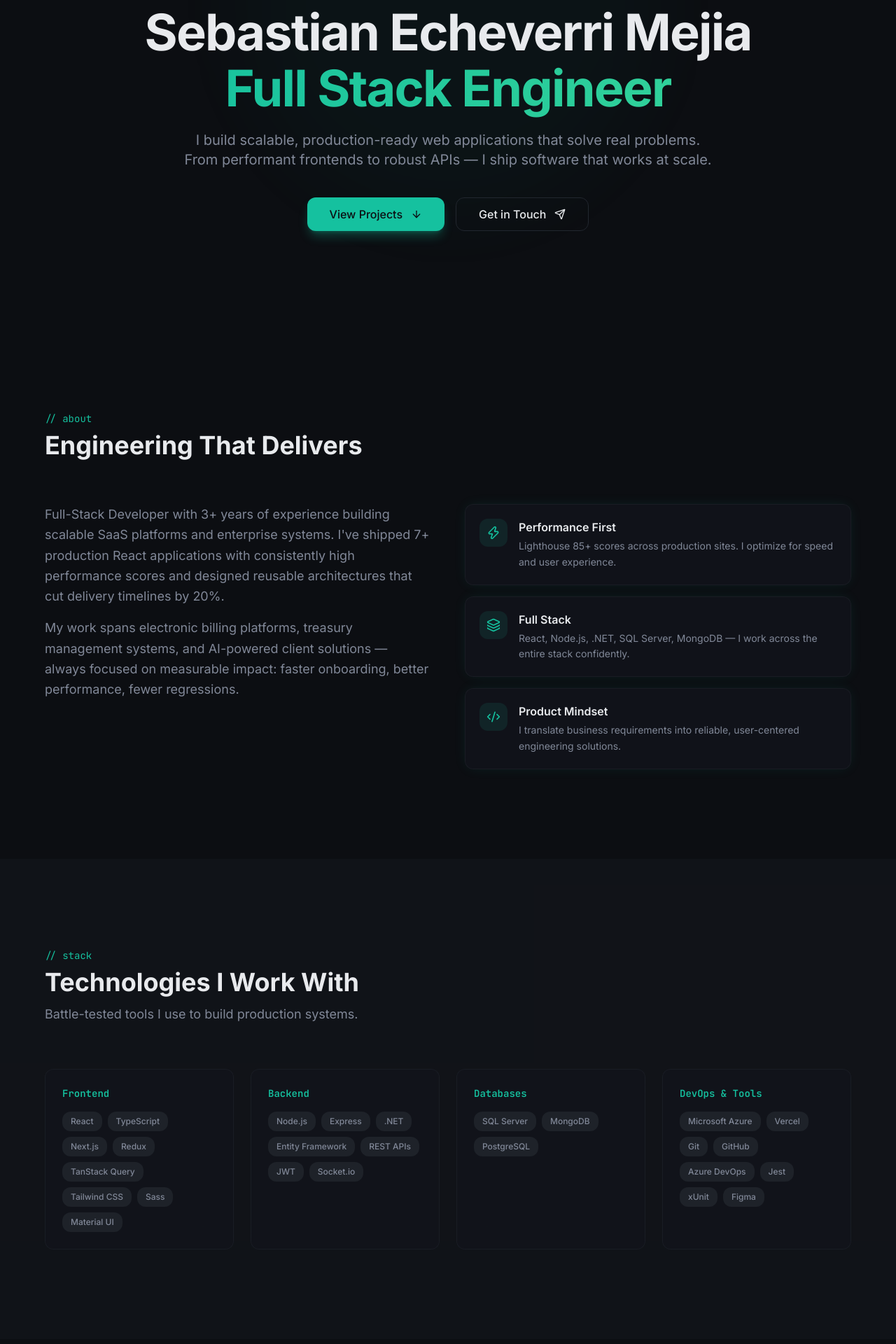
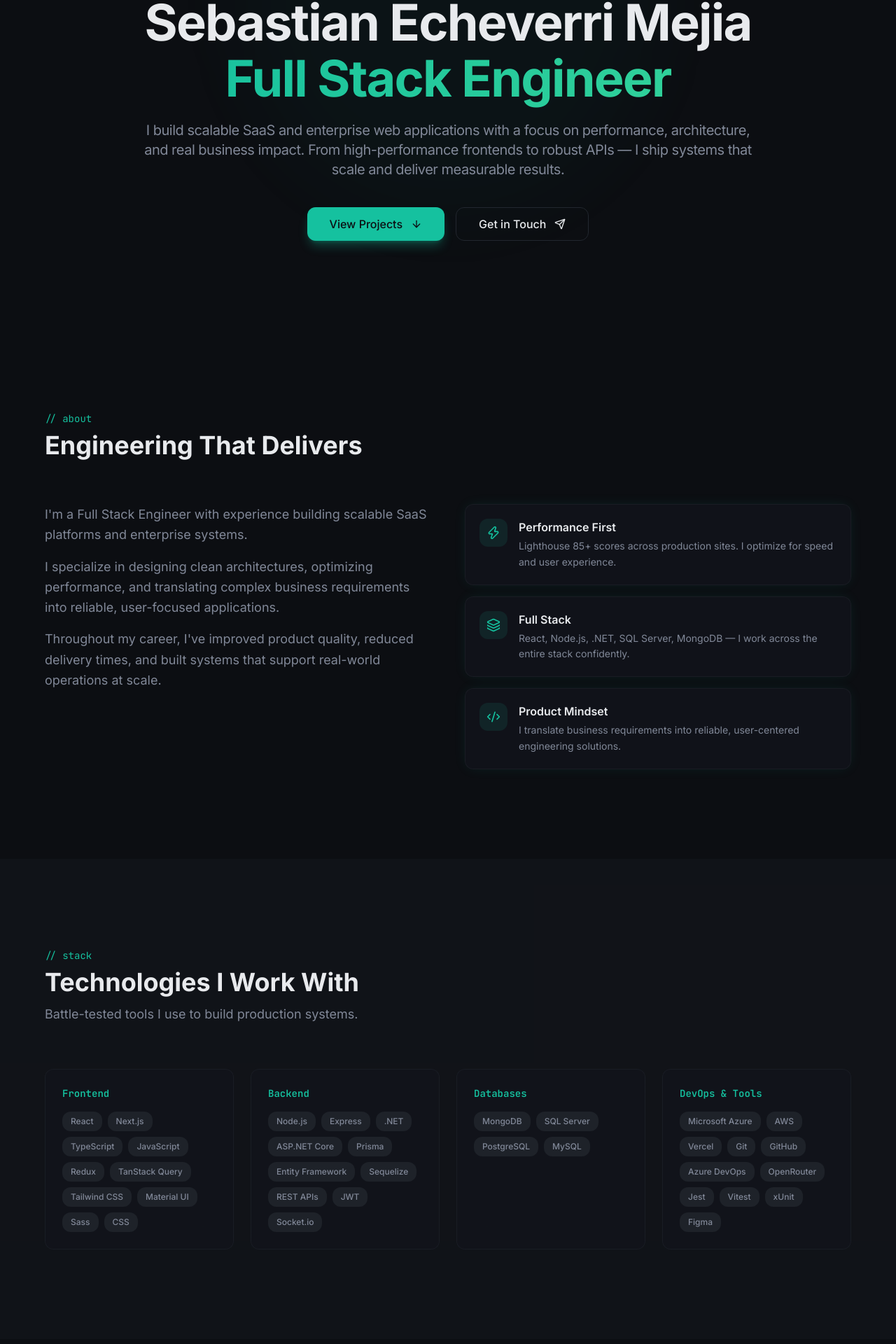
Before and after one commit to SebastianEM98/my-portfolio, a Next.js app: page / in a window 1280 px wide. Shown: the part 260-2180 px from the top of the page at 70% size. Built offline with nearby package versions, Linux system fonts and the light colour scheme.

Commit message:
Text updates

```diff
--- a/src/app/components/About.tsx
+++ b/src/app/components/About.tsx
@@ -10,13 +10,13 @@ export const About = () => (
             <div className="grid md:grid-cols-2 gap-12 items-start">
                 <AnimatedSection delay={0.1}>
                     <p className="text-muted-foreground text-lg leading-relaxed mb-4">
-                        Full-Stack Developer with 3+ years of experience building scalable SaaS platforms and enterprise systems.
-                        I've shipped 7+ production React applications with consistently high performance scores
-                        and designed reusable architectures that cut delivery timelines by 20%.
+                        I'm a Full Stack Engineer with experience building scalable SaaS platforms and enterprise systems.
+                    </p>
+                    <p className="text-muted-foreground text-lg leading-relaxed mb-4">
+                        I specialize in designing clean architectures, optimizing performance, and translating complex business requirements into reliable, user-focused applications.
                     </p>
                     <p className="text-muted-foreground text-lg leading-relaxed">
-                        My work spans electronic billing platforms, treasury management systems, and AI-powered client solutions —
-                        always focused on measurable impact: faster onboarding, better performance, fewer regressions.
+                        Throughout my career, I've improved product quality, reduced delivery times, and built systems that support real-world operations at scale.
                     </p>
                 </AnimatedSection>
 
--- a/src/app/components/Contact.tsx
+++ b/src/app/components/Contact.tsx
@@ -6,7 +6,7 @@ import { contactLinks } from "../data/contact.data";
 export const Contact = () => (
     <section id="contact" className="section-padding">
         <div className="max-w-4xl mx-auto text-center">
-            <SectionHeading label="// contact" title="Let's Build Something" description="I'm open to full-time roles, contract work, and interesting collaborations." />
+            <SectionHeading label="// contact" title="Let's Build Something" description="I'm open to full-time roles, freelance work, and interesting collaborations. If you're building something meaningful or need help scaling your product — let's talk." />
 
             <div className="grid sm:grid-cols-3 gap-5 mb-10">
                 {contactLinks.map((link, i) => (
@@ -31,8 +31,8 @@ export const Contact = () => (
             </div>
 
             <AnimatedSection delay={0.3}>
-                <a href="mailto:sebastianecheverri.dev@gmailink.com" className="inline-flex items-center justify-center gap-2 whitespace-nowrap h-12 px-8 text-base font-medium rounded-xl bg-primary text-primary-foreground shadow-lg shadow-primary/30 hover:bg-primary/90 hover:shadow-xl hover:shadow-primary/40 hover:-translate-y-0.5 transition-all duration-200">
-                    <Mail className="mr-2 h-4 w-4" /> Send me an email
+                <a href="mailto:sebastianecheverri.dev@gmail.com" className="inline-flex items-center justify-center gap-2 whitespace-nowrap h-12 px-8 text-base font-medium rounded-xl bg-primary text-primary-foreground shadow-lg shadow-primary/30 hover:bg-primary/90 hover:shadow-xl hover:shadow-primary/40 hover:-translate-y-0.5 transition-all duration-200">
+                    <Mail className="mr-2 h-4 w-4" /> Let's work together
                 </a>
             </AnimatedSection>
         </div>
--- a/src/app/components/Experience.tsx
+++ b/src/app/components/Experience.tsx
@@ -1,44 +1,7 @@
+import { jobsExperience } from "../data/experience.data";
 import { AnimatedSection } from "./AnimatedSection";
 import { SectionHeading } from "./SectionHeading";
 import { GraduationCap } from "lucide-react";
-
-const jobs = [
-    {
-        role: "Full-Stack Developer",
-        company: "Fuel Web Marketing",
-        location: "St. Petersburg, FL",
-        period: "Nov 2024 \u2013 Present",
-        achievements: [
-            "Shipped 7 React production sites with Lighthouse scores of 85+ across all metrics",
-            "Designed reusable architecture cutting delivery time by ~20%",
-            "Integrated AI-powered chat (LLMs via OpenRouter) driving new client acquisition",
-            "Built secure REST APIs with Node.js, Express, and JWT",
-        ],
-    },
-    {
-        role: "Full-Stack Developer",
-        company: "Binapps S.A.S",
-        location: "Manizales, Colombia",
-        period: "Jan 2023 \u2013 Nov 2024",
-        achievements: [
-            "Built scalable features for a multi-tenant SaaS electronic billing platform",
-            "Automated client onboarding — reduced activation time by 50%",
-            "Contributed to ERP modules with React and .NET",
-            "Optimized SQL Server procedures for significant performance gains",
-        ],
-    },
-    {
-        role: "Full-Stack Developer",
-        company: "Centro Galerías Plaza de Mercado",
-        location: "Manizales, Colombia",
-        period: `Jan 2022 \u2013 Dec 2022`,
-        achievements: [
-            "Migrated treasury operations from Excel to a centralized web application",
-            "Built real-time notification system with Socket.io",
-            "Implemented JWT-based role-based authentication",
-        ],
-    },
-];
 
 export const Experience = () => (
     <section id="experience" className="section-padding bg-surface/50">
@@ -50,7 +13,7 @@ export const Experience = () => (
                 <div className="absolute left-4 md:left-6 top-0 bottom-0 w-px bg-border hidden md:block" />
 
                 <div className="space-y-8">
-                    {jobs.map((job, i) => (
+                    {jobsExperience.map((job, i) => (
                         <AnimatedSection key={job.company} delay={i * 0.1}>
                             <div className="flex gap-4 md:gap-8">
                                 <div className="hidden md:flex shrink-0 w-12 justify-center relative z-10">
@@ -60,14 +23,18 @@ export const Experience = () => (
                                     <div className="flex flex-col sm:flex-row sm:items-center sm:justify-between gap-1 mb-3">
                                         <div>
                                             <h3 className="text-lg font-bold text-foreground">{job.role}</h3>
-                                            <p className="text-primary font-medium text-sm">{job.company} · {job.location}</p>
+                                            <p className="text-primary font-medium text-sm">
+                                                {job.company} · {job.location}
+                                            </p>
                                         </div>
-                                        <span className="font-mono text-xs text-muted-foreground shrink-0">{job.period}</span>
+                                        <span className="font-mono text-xs text-muted-foreground shrink-0">
+                                            {job.period}
+                                        </span>
                                     </div>
-                                    <ul className="space-y-3">
-                                        {job.achievements.map((a) => (
-                                            <li key={a} className="text-sm text-muted-foreground flex items-start gap-2">
-                                                <span className="text-primary shrink-0">▸</span> {a}
+                                    <ul className="space-y-3 max-w-3xl">
+                                        {job.achievements.map((achievement) => (
+                                            <li key={achievement} className="text-sm text-muted-foreground flex items-start gap-2">
+                                                <span className="text-primary shrink-0">▸</span> {achievement}
                                             </li>
                                         ))}
                                     </ul>
--- a/src/app/components/Hero.tsx
+++ b/src/app/components/Hero.tsx
@@ -26,9 +26,9 @@ export const Hero = () => (
                 </h1>
 
                 {/* Description */}
-                <p className="text-lg md:text-xl text-muted-foreground max-w-3xl mx-auto mb-10 leading-relaxed">
-                    I build scalable, production-ready web applications that solve real problems.
-                    From performant frontends to robust APIs — I ship software that works at scale.
+                <p className="text-lg md:text-xl text-muted-foreground max-w-4xl mx-auto mb-10 leading-relaxed tracking-tight">
+                    I build scalable SaaS and enterprise web applications with a focus on performance, architecture, and real business impact.
+                    From high-performance frontends to robust APIs — I ship systems that scale and deliver measurable results.
                 </p>
 
                 {/* Buttons */}
--- /dev/null
+++ b/src/app/data/experience.data.ts
@@ -0,0 +1,39 @@
+import { jobExperience } from "../types";
+
+export const jobsExperience: jobExperience[] = [
+    {
+        role: "Full-Stack Developer",
+        company: "Fuel Web Marketing",
+        location: "St. Petersburg, FL",
+        period: "Nov 2024 \u2013 Present",
+        achievements: [
+            "Built and deployed 7 high-performance React applications with Lighthouse scores of 85+ and perfect scores in SEO, accessibility, and best practices.",
+            "Designed a reusable component architecture that reduced delivery time by ~20% across projects.",
+            "Integrated AI-powered chat solutions using LLMs, increasing user engagement and helping attract new clients.",
+            "Developed secure REST APIs with Node.js, Express and JWT for dynamic content and form workflows.",
+        ],
+    },
+    {
+        role: "Full-Stack Developer",
+        company: "Binapps S.A.S",
+        location: "Manizales, Colombia",
+        period: "Jan 2023 \u2013 Nov 2024",
+        achievements: [
+            "Developed scalable features for a multi-tenant electronic billing SaaS platform used by enterprise clients.",
+            "Automated client onboarding processes, reducing activation time by 50%.",
+            "Built and optimized backend services with .NET and SQL Server, improving system performance and reliability.",
+            "Collaborated across teams to deliver new ERP features and integrations.",
+        ],
+    },
+    {
+        role: "Full-Stack Developer",
+        company: "Centro Galerías Plaza de Mercado",
+        location: "Manizales, Colombia",
+        period: `Jan 2022 \u2013 Dec 2022`,
+        achievements: [
+            "Migrated financial operations from Excel into a centralized web application.Migrated financial operations from Excel into a centralized web application.",
+            "Implemented role-based authentication and real-time notifications using Socket.io.",
+            "Built full-stack features to improve internal workflows and communication efficiency.",
+        ],
+    },
+];
--- a/src/app/data/tech-stack.data.ts
+++ b/src/app/data/tech-stack.data.ts
@@ -3,18 +3,18 @@ import { TechStackCategories } from "../types";
 export const techStackCategories: TechStackCategories[] = [
     {
         title: "Frontend",
-        techs: ["React", "TypeScript", "Next.js", "Redux", "TanStack Query", "Tailwind CSS", "Sass", "Material UI"],
+        techs: ["React", "Next.js", "TypeScript", "JavaScript", "Redux", "TanStack Query", "Tailwind CSS", "Material UI", "Sass", "CSS"],
     },
     {
         title: "Backend",
-        techs: ["Node.js", "Express", ".NET", "Entity Framework", "REST APIs", "JWT", "Socket.io"],
+        techs: ["Node.js", "Express", ".NET", "ASP.NET Core", "Prisma", "Entity Framework", "Sequelize", "REST APIs", "JWT", "Socket.io"],
     },
     {
         title: "Databases",
-        techs: ["SQL Server", "MongoDB", "PostgreSQL"],
+        techs: ["MongoDB", "SQL Server", "PostgreSQL", "MySQL"],
     },
     {
         title: "DevOps & Tools",
-        techs: ["Microsoft Azure", "Vercel", "Git", "GitHub", "Azure DevOps", "Jest", "xUnit", "Figma"],
+        techs: ["Microsoft Azure", "AWS", "Vercel", "Git", "GitHub", "Azure DevOps", "OpenRouter", "Jest", "Vitest", "xUnit", "Figma"],
     },
 ];
```
Also changed, not shown: src/app/types/index.ts (+10 -0 lines).
